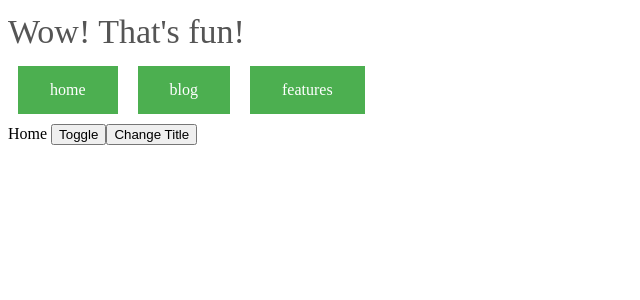
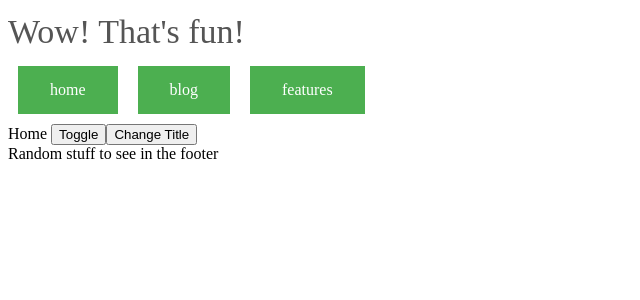
Before and after one commit to pareshmaniyar/advanced-vue, a Vue app: page /#/home in a window 1280 px wide. Shown: the top 300 px of the page, without its empty margins (0-640 px from the left). Built offline with nearby package versions, Linux system fonts and the light colour scheme.

Commit message:
Implement slot

```diff
--- a/src/App.vue
+++ b/src/App.vue
@@ -8,7 +8,9 @@
             <router-link to="/blog">blog</router-link>
             <router-link to="/features">features</router-link>
         </header>
-        <router-view v-on:changetitle="changeTitle($event)"></router-view>
+        <router-view v-on:changetitle="changeTitle($event)">
+            Random stuff to see in the footer
+        </router-view>
     </div>
 </template>
 <script>
--- a/src/pages/home.vue
+++ b/src/pages/home.vue
@@ -3,6 +3,9 @@
         Home
         <button @click="$store.dispatch('toggleAction')">Toggle</button>
         <button @click="changeTitle">Change Title</button>
+        <footer>
+            <slot></slot>
+        </footer>
     </div>
 </template>
 <script>
```
Also changed, not shown: 1 other file (tests, documents, lock files or other folders).
